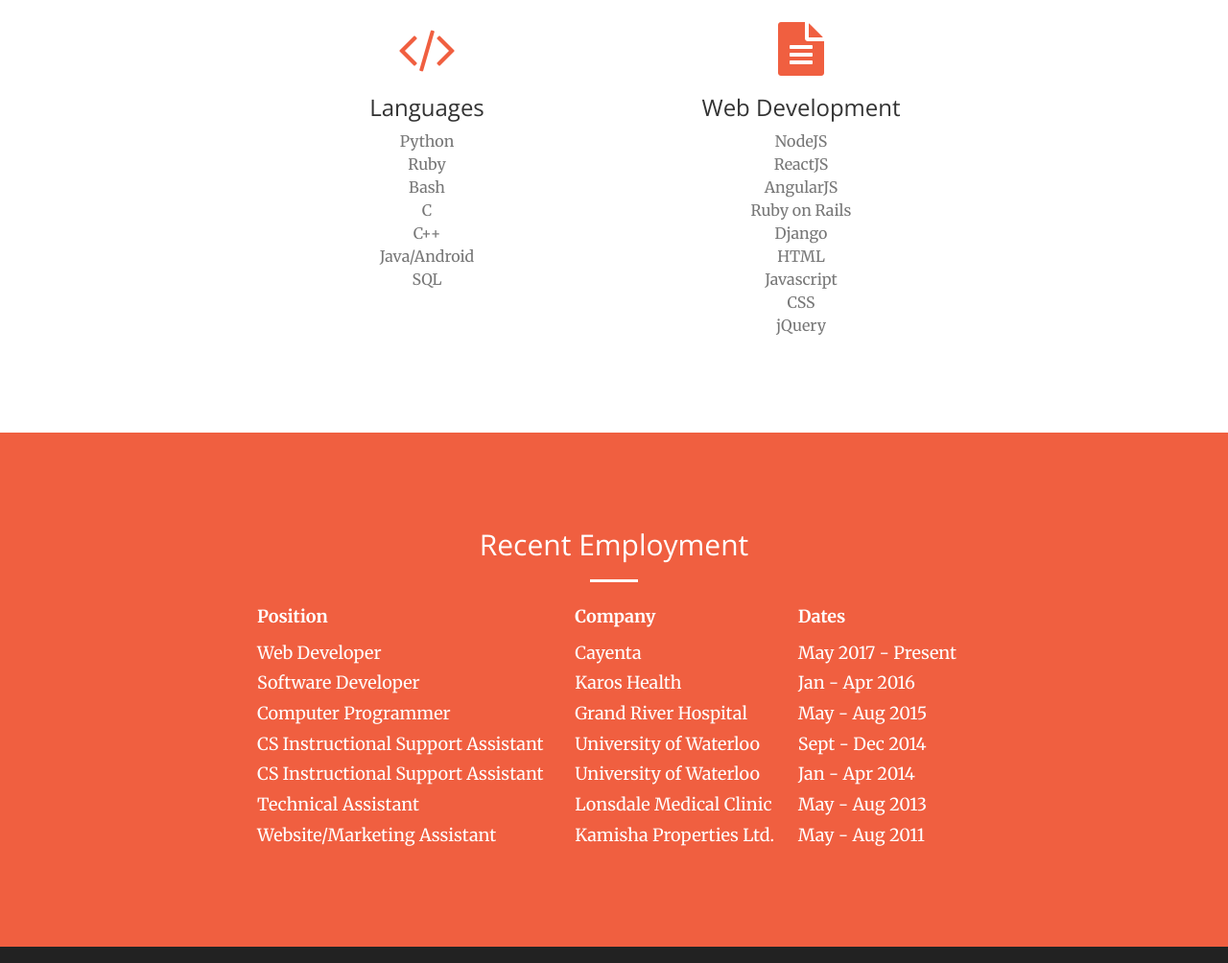
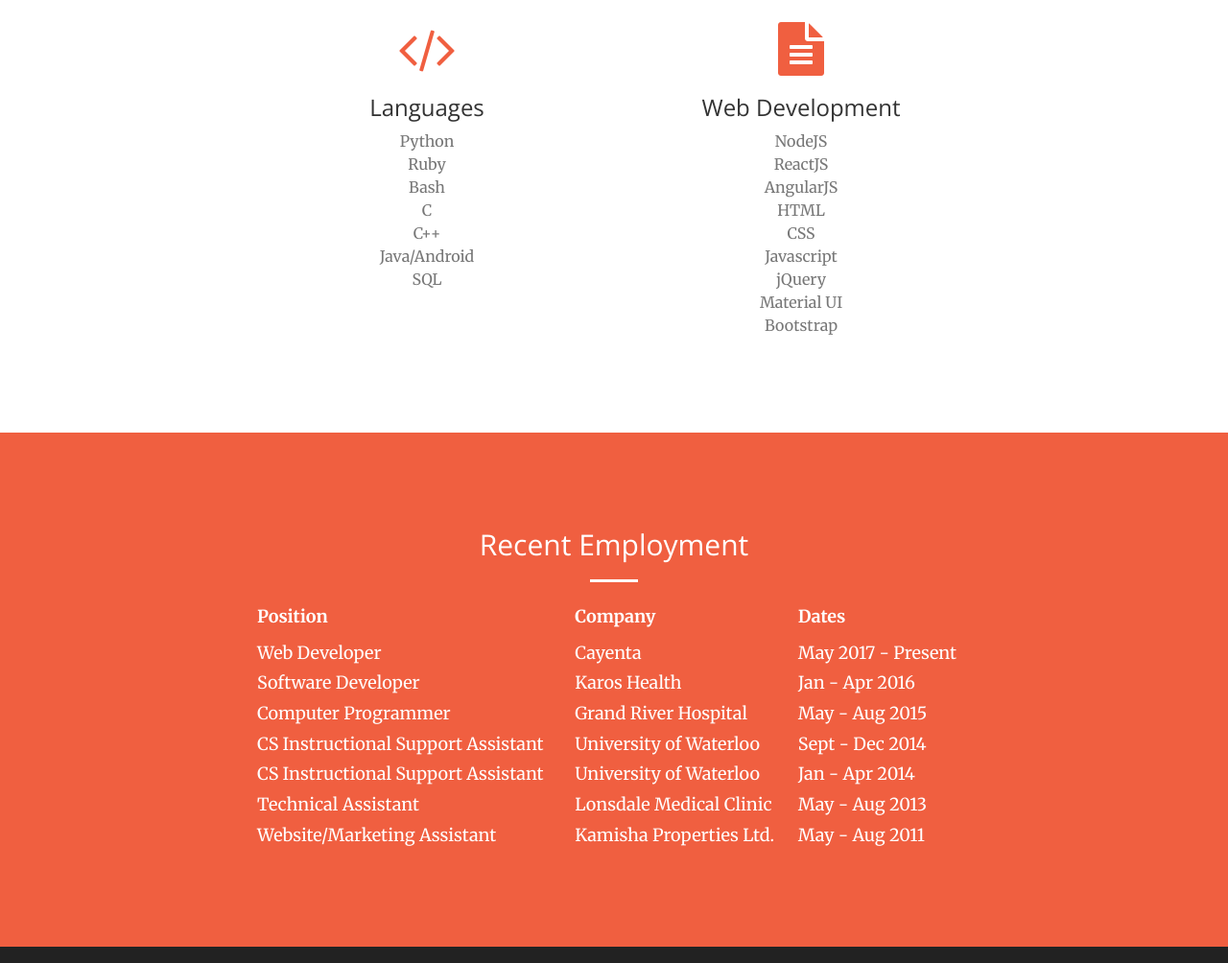
Before and after one commit to kamilladhani/kamilladhani.github.io, a website: page index.html in a window 1280 px wide. Shown: the part 1650-2654 px from the top of the page at 96% size. Drawn offline with nearby package versions, Linux system fonts and the light colour scheme.

Commit message:
updated skills

```diff
--- a/index.html
+++ b/index.html
@@ -141,12 +141,12 @@
                         <p class="text-muted">NodeJS</p>
                         <p class="text-muted">ReactJS</p>
                         <p class="text-muted">AngularJS</p>
-                        <p class="text-muted">Ruby on Rails</p>
-                        <p class="text-muted">Django</p>
                         <p class="text-muted">HTML</p>
+                        <p class="text-muted">CSS</p>
                         <p class="text-muted">Javascript</p>
-                        <p class="text-muted">CSS</p>
                         <p class="text-muted">jQuery</p>
+                        <p class="text-muted">Material UI</p>
+                        <p class="text-muted">Bootstrap</p>
                     </div>
                 </div>
                 <div class="col-lg-2 col-md-2 col-sm-0 text-center">
```
